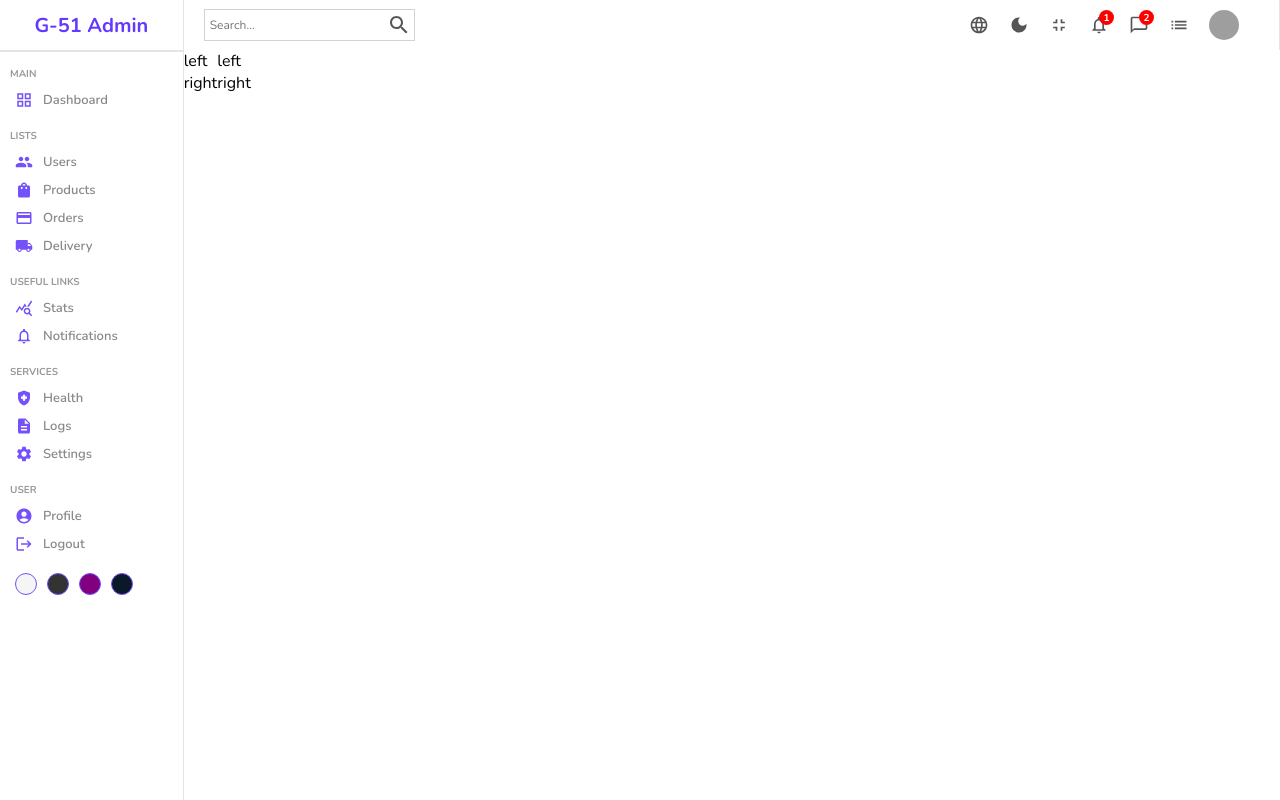
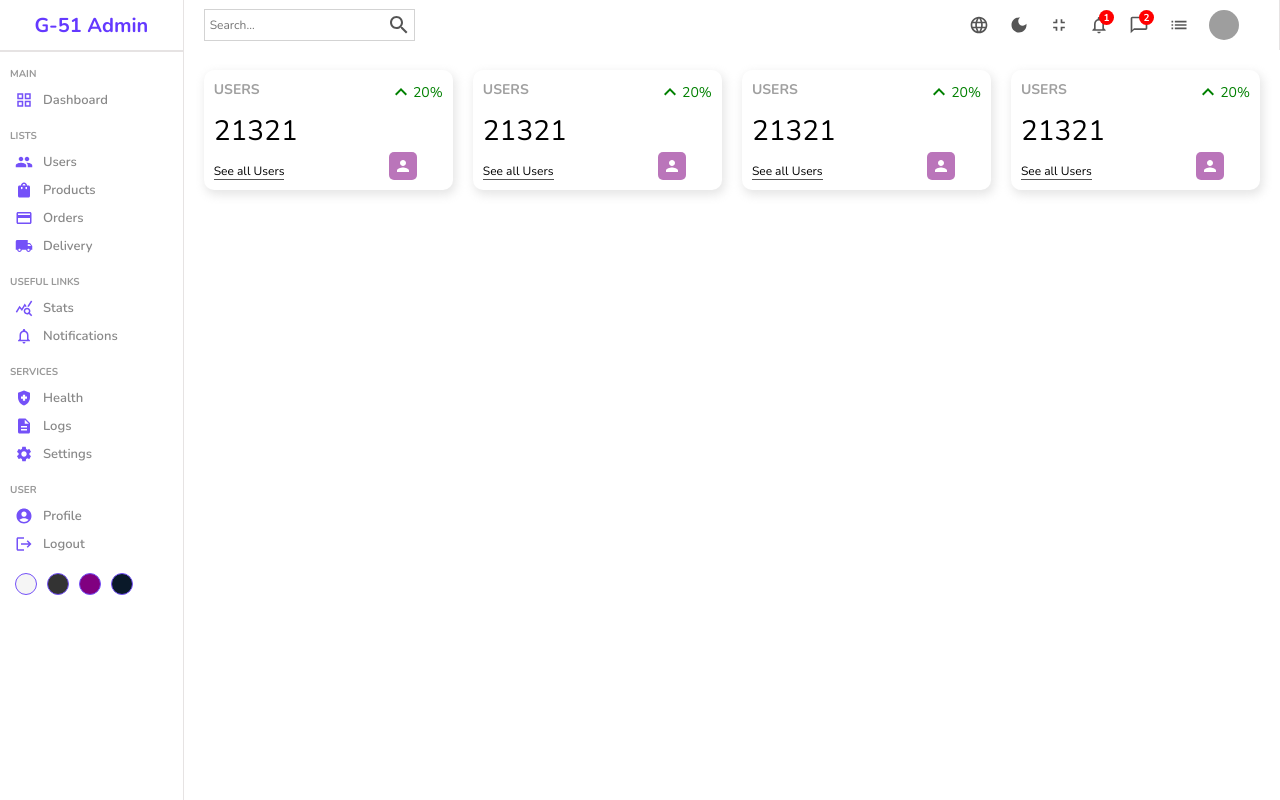
Before and after one commit to Nicxzmiller/admin, a React (Create React App) app: page / in a window 1280 px wide. Built offline with nearby package versions, Linux system fonts and the light colour scheme; grey boxes are pictures that could not be loaded; a web font is replaced by a local one.

Commit message:
widgets design

```diff
--- a/src/components/widgets/Widgets.jsx
+++ b/src/components/widgets/Widgets.jsx
@@ -1,11 +1,22 @@
 import React from 'react'
 import "./widgets.scss"
+import KeyboardArrowUpIcon from '@mui/icons-material/KeyboardArrowUp';
+import PersonIcon from '@mui/icons-material/Person';
 
 const Widgets = () => {
   return (
     <div className='widget'>
-        <div className="left">left</div>
-        <div className="right">right</div>
+        <div className="left">
+          <span className='title'>USERS</span>
+          <span className="counter">21321</span>
+          <span className="link">See all Users</span>
+        </div>
+        <div className="right">
+          <div className="percentage positive">
+            <KeyboardArrowUpIcon/> 20%
+          </div>
+          <PersonIcon className='icon'/>
+        </div>
     </div>
   )
 }
--- a/src/components/widgets/widgets.scss
+++ b/src/components/widgets/widgets.scss
@@ -0,0 +1,55 @@
+.widget{
+    display: flex;
+    flex: 1;
+    padding: 10px;
+    justify-content: space-between;
+    border-radius: 10px;
+    height: 100px;
+    -webkit-box-shadow: 2px 4px 10px 1px rgba(0,0,0,0.47);
+    box-shadow: 2px 4px 10px 1px rgba(201, 201, 201, 0.47);
+
+    .left, .right{
+        display: flex;
+        flex-direction: column;
+        justify-content: space-between;
+
+        .title{
+            font-weight: bold;
+            font-size: 14px;
+            color: rgb(160, 160, 160);
+        }
+
+        .counter{
+            font-size: 28px;
+            font-weight: 300;
+        }
+
+        .link{
+            width: max-content;
+            font-size: 12px;
+            border-bottom: 1px solid #555;
+        }
+
+        .percentage{
+            display: flex;
+            align-items: center;
+            font-size: 14px;
+
+            &.positive{
+                color: green;
+            }
+
+            &.negative{
+                color: red;
+            }
+        }
+
+        .icon{
+            font-size: 18px;
+            padding: 5px;
+            background-color: rgba(128,0,128,0.541);
+            color: #fff;
+            border-radius: 5px;
+        }
+    }
+}
--- a/src/pages/home/Home.jsx
+++ b/src/pages/home/Home.jsx
@@ -13,6 +13,8 @@
           <div className="widgets">
             <Widgets/>
             <Widgets/>
+            <Widgets/>
+            <Widgets/>
           </div>
         </div>
     </div>
--- a/src/pages/home/home.scss
+++ b/src/pages/home/home.scss
@@ -6,6 +6,8 @@
 
         .widgets{
             display: flex;
+            padding: 20px;
+            gap: 20px;
         }
     }
 }
```
